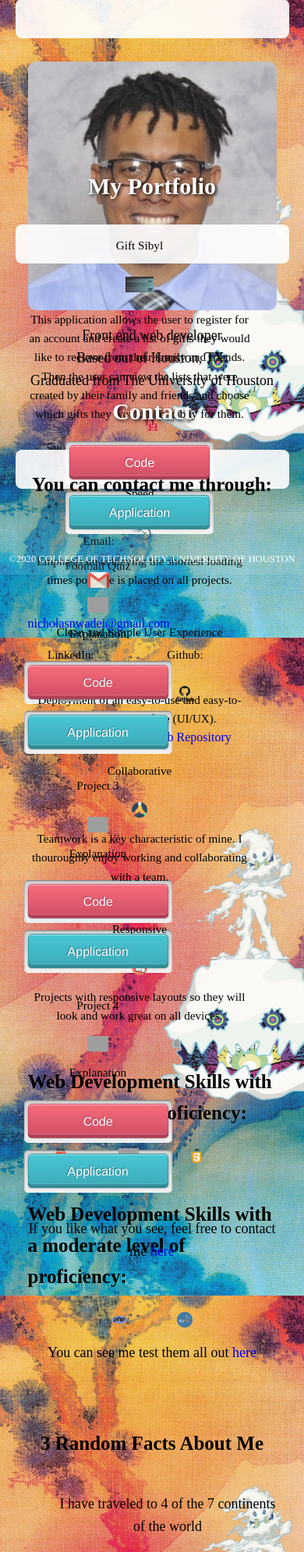
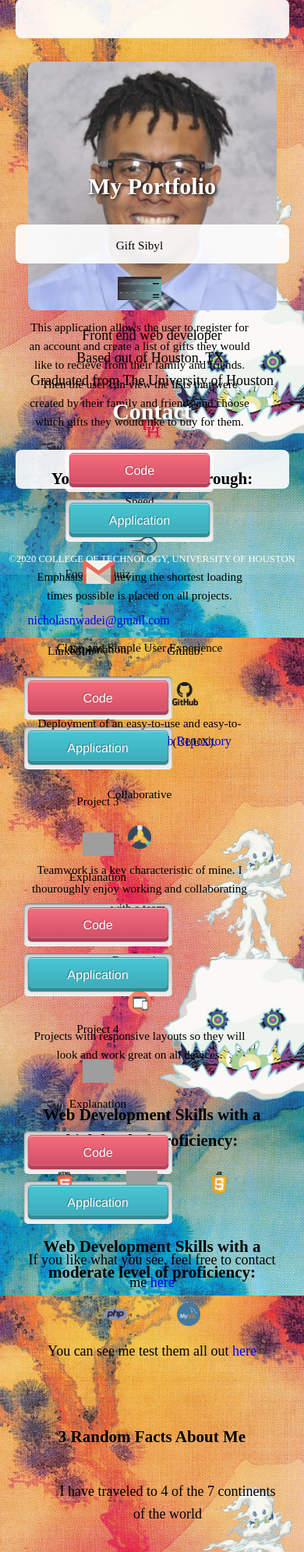
Before and after one commit to nco7317/nicholasnwadei.github.io, a PHP site: page / in a window 390 px wide. Shown: the part 870-2861 px from the top of the page at 78% size. Run offline with PHP 8.4, Linux system fonts and the light colour scheme; grey boxes are pictures that could not be loaded.

Commit message:
mobile styling

```diff
--- a/css/style.css
+++ b/css/style.css
@@ -426,7 +426,7 @@ align-items: center;
 	  text-align: left;
 	}
 	.images {
-	  height: 20px;
+	  height: 30px;
 	  /* width: 70px; */
 	  padding-left: 2em;
 	  padding-right: 2em;
@@ -438,7 +438,8 @@ align-items: center;
 	}
 	.lang {
 	  color: black;
-	  font-size: 25px;
+	  font-size: 21px;
+		text-align: center;
 	}
 	.bio {
 	  color: black;
@@ -450,9 +451,7 @@ align-items: center;
 		text-align: center;
 		width: auto;
 	}
-	.img li {
-		float: left;
-		padding-right: 2em;
+	.img {
 		align-items: center;
 	}
 
```
